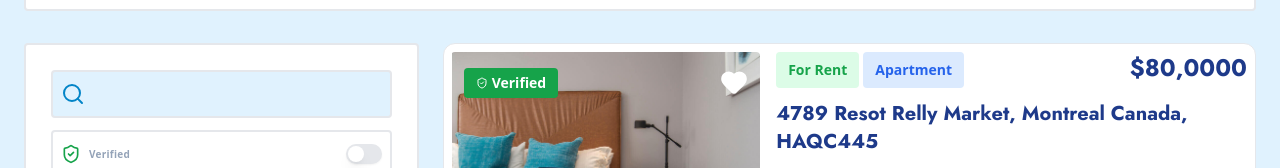
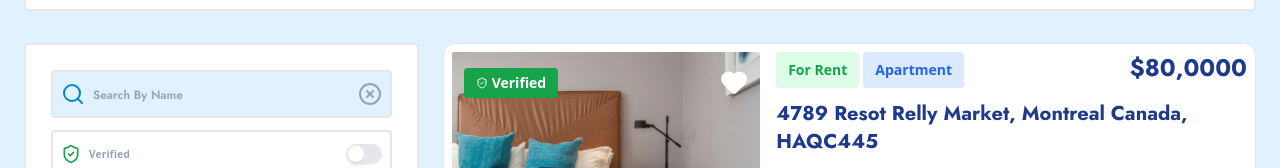
Before and after one commit to ShohbozKurbonbekov/resido-frondend, a React (Vite) app: page /properties in a window 1280 px wide. Shown: the part 237-405 px from the top of the page. Built offline with nearby package versions, Linux system fonts and the light colour scheme.

Commit message:
feat:developing properties screen component delete button

```diff
--- a/package.json
+++ b/package.json
@@ -19,6 +19,7 @@
     "@radix-ui/react-separator": "^1.1.7",
     "@radix-ui/react-slot": "^1.2.3",
     "@radix-ui/react-switch": "^1.2.5",
+    "@radix-ui/react-tooltip": "^1.2.7",
     "@smastrom/react-rating": "^1.5.0",
     "bootstrap-icons": "^1.13.1",
     "class-variance-authority": "^0.7.1",
--- a/src/app/screens/properties/PropertiesCategory.tsx
+++ b/src/app/screens/properties/PropertiesCategory.tsx
@@ -1,8 +1,9 @@
 import { Input } from "@/components/ui/input";
-import { BadgeCheck, Search, ShieldCheck } from "lucide-react";
+import { BadgeCheck, CircleX, Search, ShieldCheck } from "lucide-react";
 import { Switch } from "@/components/ui/switch";
 import { Accordion } from "@/components/ui/accordion";
 import AccordionItemCom from "@/app/components/AccordtionItem";
+import { useState } from "react";
 
 interface CategoriesType {
   itemTitle: string;
@@ -100,17 +101,27 @@ const categoriesData: CategoriesType[] = [
 ];
 
 export default function PropertiesCategory() {
+  const [categoryText, setCategoryText] = useState<string>("");
+
   return (
     <div className="w-full">
       <form action="/properties" className="">
         {/* input element */}
-        <div className="w-full border-2  py-1 px-2 bg-sky-100 flex flex-row  items-stretch gap-2 text-sm rounded-sm">
+        <div className="w-full border-2  py-1 px-2 bg-sky-100 flex flex-row  items-center gap-2 text-sm rounded-sm ">
           <Search className="text-sky-600 self-center " />
           <Input
-            className="flex-[1_1_0%] text-slate-400 font-semibold font-jostFont border-none shadow-none outline-none focus-visible:ring-0 "
+            className="flex-[1_1_0%] text-slate-400 font-semibold font-jostFont border-none shadow-none outline-none focus-visible:ring-0 border-2 placeholder:text-xs ps-0 placeholder:text-slate-400"
             name="searchInput"
+            placeholder="Search By Name"
+            value={categoryText}
+            onChange={(e): void => setCategoryText(e.target.value)}
+          />
+          <CircleX
+            className="text-slate-400   hover:text-slate-500 text-size_10 transition-colors duration-100"
+            onClick={() => setCategoryText("")}
           />
         </div>
+
         {/* // verified element */}
         <div className="w-full border-2  py-3  px-2 bg-white flex flex-row  items-center space-x-1 text-sm rounded-sm mt-3">
           <div className="flex-[1_1_0%] text-start flex flex-row space-x-2 items-center">
--- /dev/null
+++ b/src/components/ui/tooltip.tsx
@@ -0,0 +1,30 @@
+import * as React from "react"
+import * as TooltipPrimitive from "@radix-ui/react-tooltip"
+
+import { cn } from "@/lib/utils"
+
+const TooltipProvider = TooltipPrimitive.Provider
+
+const Tooltip = TooltipPrimitive.Root
+
+const TooltipTrigger = TooltipPrimitive.Trigger
+
+const TooltipContent = React.forwardRef<
+  React.ElementRef<typeof TooltipPrimitive.Content>,
+  React.ComponentPropsWithoutRef<typeof TooltipPrimitive.Content>
+>(({ className, sideOffset = 4, ...props }, ref) => (
+  <TooltipPrimitive.Portal>
+    <TooltipPrimitive.Content
+      ref={ref}
+      sideOffset={sideOffset}
+      className={cn(
+        "z-50 overflow-hidden rounded-md bg-primary px-3 py-1.5 text-xs text-primary-foreground animate-in fade-in-0 zoom-in-95 data-[state=closed]:animate-out data-[state=closed]:fade-out-0 data-[state=closed]:zoom-out-95 data-[side=bottom]:slide-in-from-top-2 data-[side=left]:slide-in-from-right-2 data-[side=right]:slide-in-from-left-2 data-[side=top]:slide-in-from-bottom-2 origin-[--radix-tooltip-content-transform-origin]",
+        className
+      )}
+      {...props}
+    />
+  </TooltipPrimitive.Portal>
+))
+TooltipContent.displayName = TooltipPrimitive.Content.displayName
+
+export { Tooltip, TooltipTrigger, TooltipContent, TooltipProvider }
```
Also changed, not shown: 1 other file (tests, documents, lock files or other folders).
